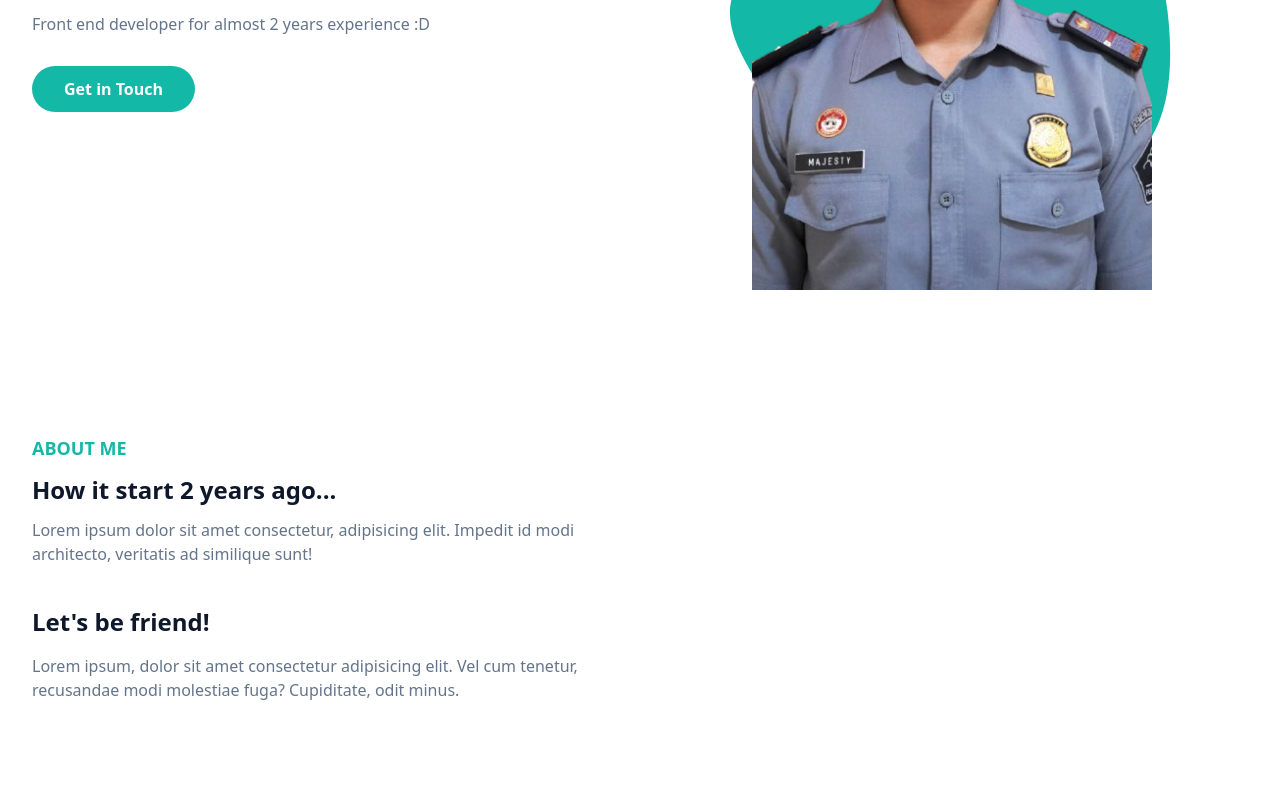
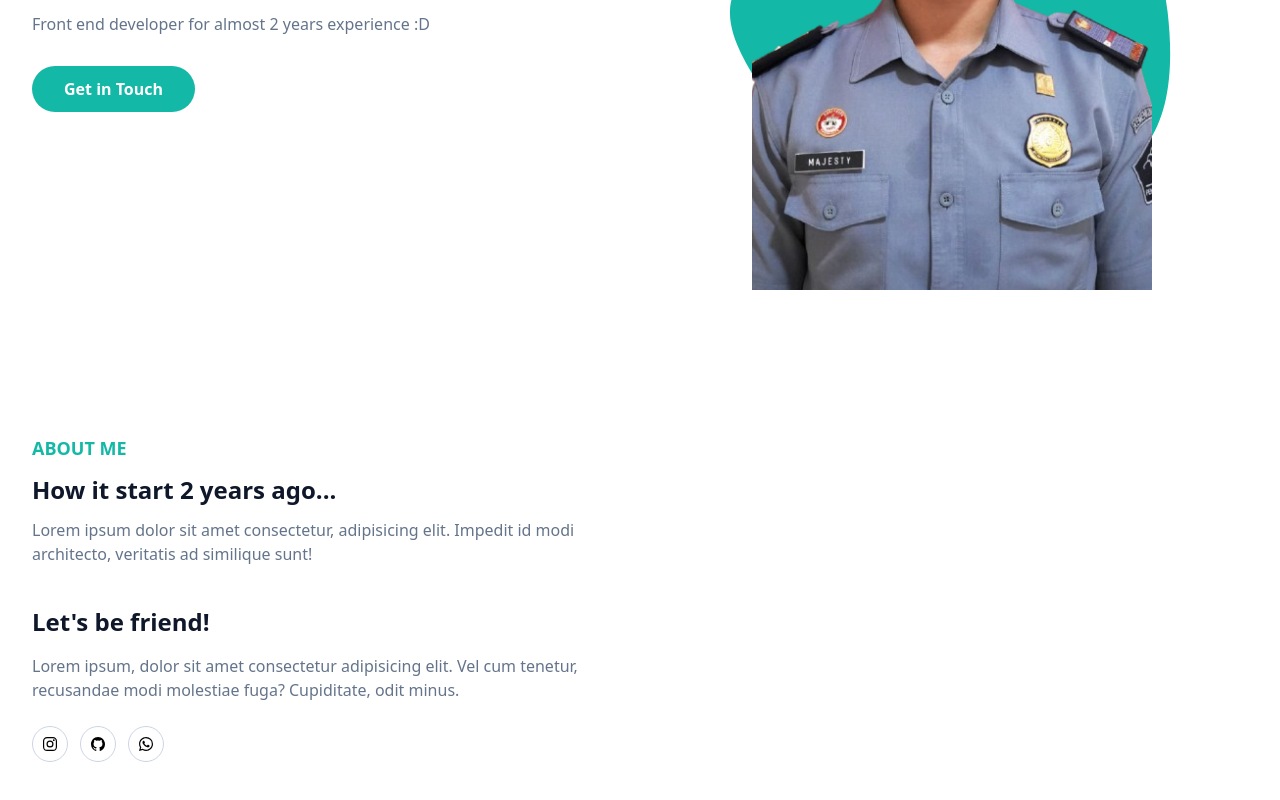
Before and after one commit to mmajesty23/personal-portfolio, a website: page index.html in a window 1280 px wide. Shown: the part 454-1254 px from the top of the page. Drawn offline with nearby package versions, Linux system fonts and the light colour scheme.

Commit message:
Add social media link on about section and install ionicon via cdn

```diff
--- a/index.html
+++ b/index.html
@@ -89,10 +89,40 @@
               Lorem ipsum, dolor sit amet consectetur adipisicing elit. Vel cum
               tenetur, recusandae modi molestiae fuga? Cupiditate, odit minus.
             </p>
+            <div class="flex items-center">
+              <!-- Instagram -->
+              <a
+                href="https://www.instagram.com/_mmajesty23/?__pwa=1"
+                target="_blank"
+                class="w-9 h-9 mr-3 rounded-full flex items-center justify-center border border-slate-300 hover:border-primary hover:bg-primary hover:text-slate-300 transition duration-200 ease-in-out"
+              >
+                <ion-icon name="logo-instagram" class="fill-current"></ion-icon>
+              </a>
+              <!-- Git hub -->
+              <a
+                href="https://github.com/mmajesty23"
+                target="_blank"
+                class="w-9 h-9 mr-3 rounded-full flex items-center justify-center border border-slate-300 hover:border-primary hover:bg-primary hover:text-slate-300 transition duration-200 ease-in-out"
+              >
+                <ion-icon name="logo-github" class="fill-current"></ion-icon>
+              </a>
+              <!-- whatsapp -->
+              <a
+                href="https://wa.me/+6282186994094"
+                target="_blank"
+                class="w-9 h-9 mr-3 rounded-full flex items-center justify-center border border-slate-300 hover:border-primary hover:bg-primary hover:text-slate-300 transition duration-200 ease-in-out"
+              >
+                <ion-icon name="logo-whatsapp" class="fill-current"></ion-icon>
+              </a>
+            </div>
           </div>
         </div>
       </div>
     </section>
     <!-- About section end -->
+
+    <!-- Ion icon script -->
+    <script src="https://unpkg.com/ionicons@latest/dist/ionicons.js"></script>
+    <!-- Ion icon script -->
   </body>
 </html>
```
Also changed, not shown: dist/output.css.
